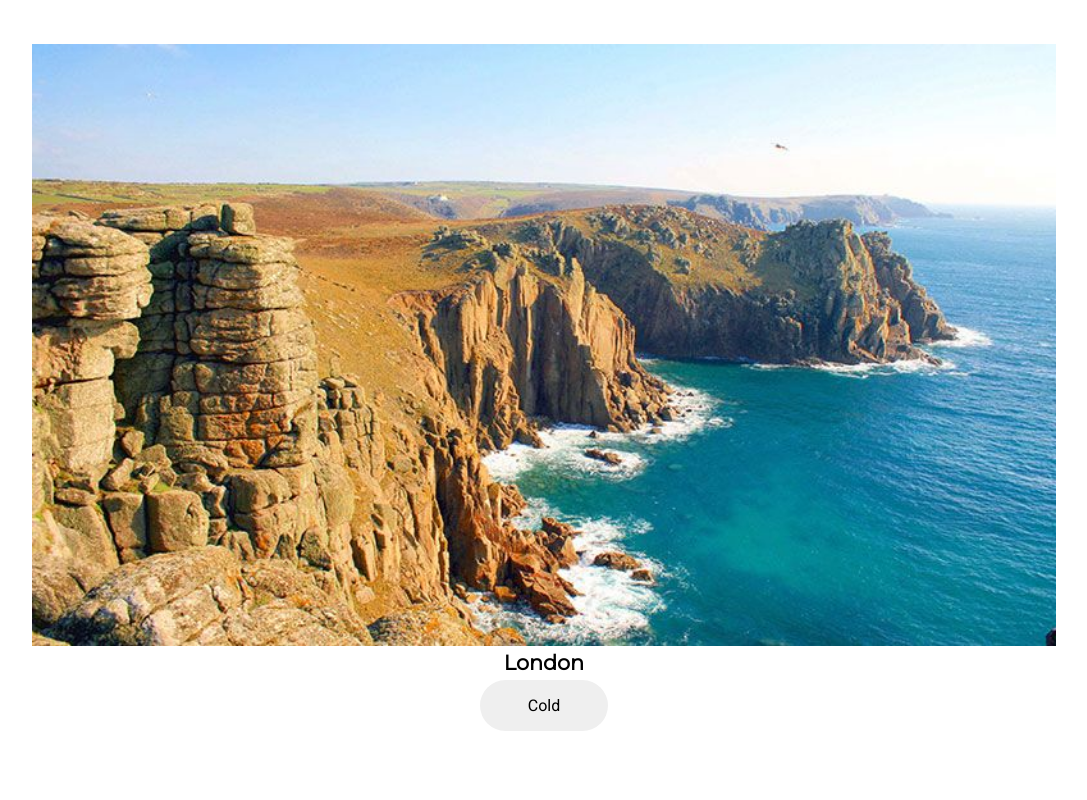
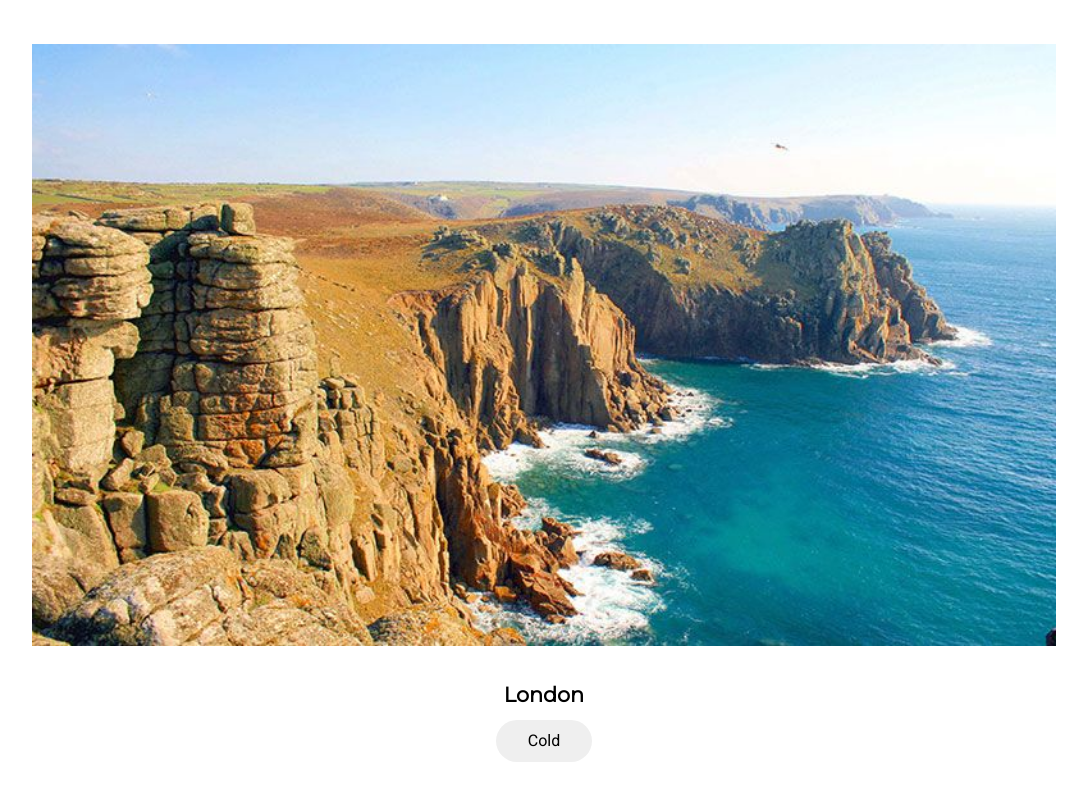
Before and after one commit to poppy-allen/blog-website, a plain HTML site: page index.html in a window 1280 px wide. Shown: the part 1060-1860 px from the top of the page, without its empty margins (0-1087 px from the left). Before the commit the page ends 1839 px from the top, so only its background shows below. Drawn offline with Linux system fonts and the light colour scheme; files whose address does not match are found by name.

Commit message:
Added additional styling

```diff
--- a/css/style.css
+++ b/css/style.css
@@ -178,6 +178,15 @@ main .blog-post .blog-content {
   box-shadow: 0 15px 20px rgba(0, 0, 0, 0, 2);
 }
 
+main .blog-content .blog-title {
+  padding: 2rem 0;
+}
+
+main .blog-content .btn-blog {
+  padding: 0.7rem 2rem;
+  margin: 0.5rem;
+}
+
 /*--responsive design--*/
 @media only screen and (max-width: 750px) {
   .nav .nav-menu,
```
